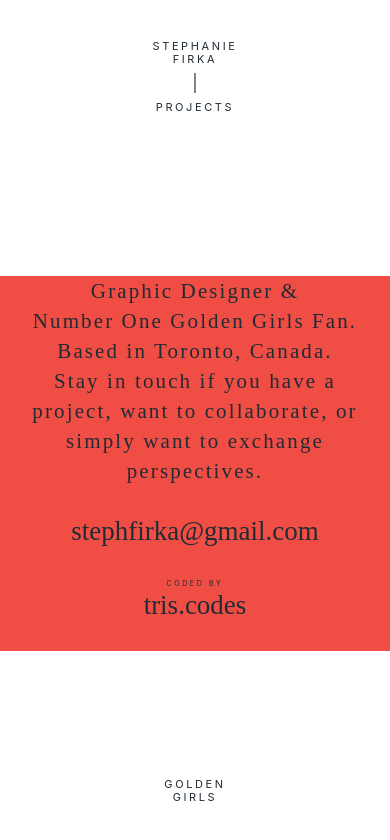
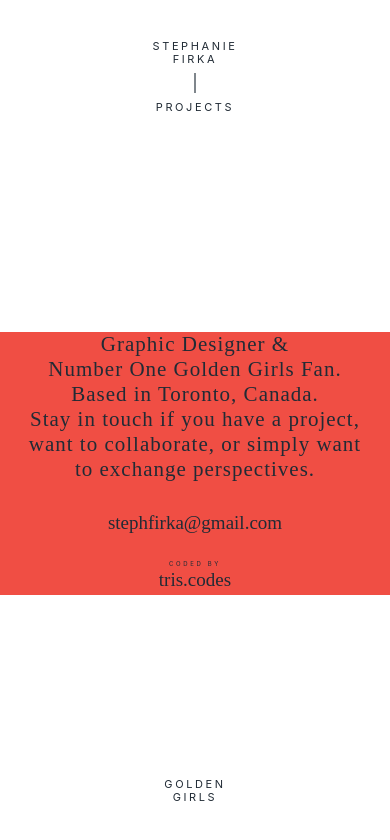
Before and after one commit to 22940dev/steph-port, a Nuxt app: page /me in a window 390 px wide. Shown: the top 840 px of the page. Built offline with nearby package versions, Linux system fonts and the light colour scheme.

Commit message:
responsive updates

```diff
--- a/pages/index.vue
+++ b/pages/index.vue
@@ -62,7 +62,6 @@ export default {
   }
 }
 ul li a {
-  /* font-size: 100vw; */
   text-decoration: none;
   font-family: $font-heading;
   color: #000;
--- a/pages/me.vue
+++ b/pages/me.vue
@@ -48,7 +48,7 @@ export default {
   flex-direction: column;
   justify-content: center;
   align-items: center;
-  margin: 0 auto;
+  margin: 5rem auto;
   text-align: center;
   .intro {
     margin-bottom: 8rem;
@@ -62,7 +62,7 @@ export default {
     font-weight: 500;
     line-height: 7.1rem;
     font-family: $font-heading;
-    letter-spacing: 0.211rem;
+    letter-spacing: 0.1rem;
     @include respond-to('tablet-large') {
       width: 90%;
       max-width: 700px;
@@ -71,20 +71,20 @@ export default {
       line-height: 5.1rem;
     }
     @include respond-to('tablet') {
-      font-size: 3rem;
-      line-height: 4.1rem;
+      font-size: 4rem;
+      line-height: 5.1rem;
     }
     @include respond-to('mobile-large') {
       font-size: 2.1rem;
-      line-height: 3rem;
+      line-height: 2.5rem;
     }
     @include respond-to('mobile') {
       font-size: 1.9rem;
-      line-height: 2.9rem;
+      line-height: 2.4rem;
     }
     @include respond-to('mobile-small') {
       font-size: 1.8rem;
-      line-height: 2.7rem;
+      line-height: 2.2rem;
     }
     span {
       display: table;
@@ -96,8 +96,7 @@ export default {
     font-family: $font-heading;
     margin-bottom: 3rem;
     @include respond-to('mobile-large') {
-      font-size: 2.7rem;
-      line-height: 3.1rem;
+      font-size: 1.9rem;
     }
     @include respond-to('mobile-small') {
       font-size: 2.4rem;
@@ -112,18 +111,20 @@ export default {
       line-height: 1.3rem;
       text-transform: uppercase;
       @include respond-to('mobile-large') {
-        font-size: 0.7rem;
+        font-size: 6px;
+        line-height: 0;
       }
     }
     a {
       font-family: $font-heading;
       font-size: 3.5rem;
+      margin-bottom: 0;
       @include respond-to('mobile-large') {
-        font-size: 2.7rem;
+        font-size: 1.9rem;
         line-height: 3.1rem;
       }
       @include respond-to('mobile-small') {
-        font-size: 2.4rem;
+        // font-size: 1.6rem;
       }
     }
   }
--- a/plugins/vue-lazyload.js
+++ b/plugins/vue-lazyload.js
@@ -5,7 +5,7 @@ import error from '../assets/images/error.svg';
 import loading from '../assets/images/loading.svg';
 
 Vue.use(VueLazyload, {
-  preLoad: 1,
+  preLoad: 2,
   error,
   loading,
   attempt: 1
--- a/styles/global.scss
+++ b/styles/global.scss
@@ -134,14 +134,14 @@ nav .line::before {
 /* Animations & Page Transitions
 ================================================ */
 
-// .page-enter-active,
-// .page-leave-active {
-//   transition: opacity 0.3s;
-// }
-// .page-enter,
-// .page-leave-to {
-//   opacity: 0;
-// }
+.page-enter-active,
+.page-leave-active {
+  transition: opacity 0.3s;
+}
+.page-enter,
+.page-leave-to {
+  opacity: 0;
+}
 
 /* Project
 ================================================ */
@@ -225,6 +225,12 @@ nav .line::before {
     text-transform: uppercase;
     color: $white;
     margin-bottom: 3.5rem !important;
+    transition: 0.3s all ease;
+  }
+  nav a:hover,
+  nav a:focus {
+    letter-spacing: 8px;
+    transition: 0.3s all ease;
   }
   .nav a span {
     display: table;
```
